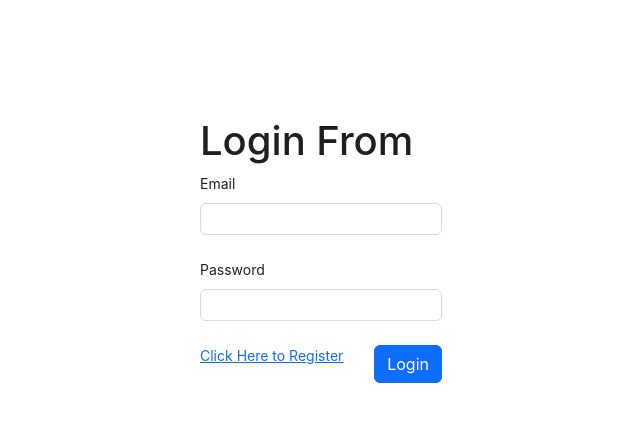
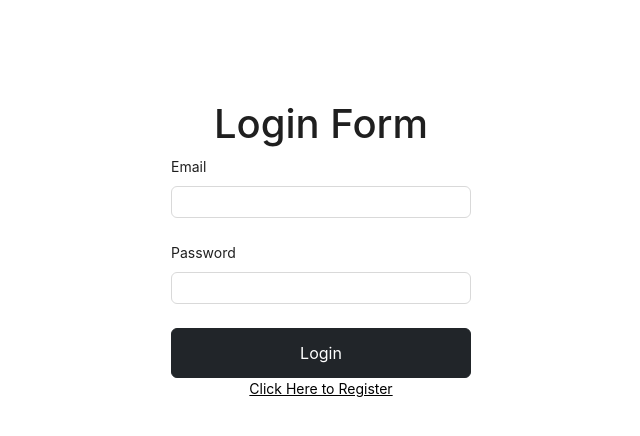
Before and after one commit to Tantalumm/MungNey, a React (Create React App) app in the folder client/: page /login in a window 1280 px wide. Shown: the top 436 px of the page, without its empty margins (319-959 px from the left). Built offline with nearby package versions, Linux system fonts and the light colour scheme.

Commit message:
Update:Login Register Color

```diff
--- a/client/src/components/layout/Footer.js
+++ b/client/src/components/layout/Footer.js
@@ -8,9 +8,11 @@ const Footer = () => {
         className="container"
         style={{ display: "flex", justifyContent: "center" }}
       >
-        <GithubOutlined style={{fontSize: '30px'}}/>
+        <a href="https://github.com/Tantalumm" style={{color:"white"}}>
+          <GithubOutlined style={{ fontSize: "30px" }} />
+        </a>
+      </div>
     </div>
-  </div>
   );
 };
 
--- a/client/src/index.css
+++ b/client/src/index.css
@@ -7,12 +7,12 @@
     height: 800px;
 }
 
-.register-page{
+.register-page {
     display: flex;
     align-items: center;
     justify-content: center;
     height: 500px;
-}
+  }
 
 .login-page{
     display: flex;
--- a/client/src/pages/Login.js
+++ b/client/src/pages/Login.js
@@ -33,22 +33,36 @@ const Login = () => {
   }, [navigate]);
 
   return (
+    <body>
       <div className="login-page">
         {loading && <Spinner />}
+        <div>
           <Form layout="vertical" onFinish={submitHandler}>
-          <h1>Login From</h1>
+            <div className="text-center">
+              <h1>Login Form</h1>
+            </div>
+
             <Form.Item label="Email" name="email">
               <Input type="email" />
             </Form.Item>
             <Form.Item label="Password" name="password">
               <Input type="password" />
             </Form.Item>
-          <div className="d-flex justify-content-between">
-            <Link to="/register">Click Here to Register</Link>
-            <button className="btn btn-primary">Login</button>
+            <div>
+              <button
+                className="btn btn-dark"
+                style={{ height: "50px", width: "300px" }}
+              >
+                Login
+              </button>
+            </div>
+            <div style={{ display: "flex", justifyContent: "center" }}>
+              <Link style={{color:"black"}} to="/register">Click Here to Register</Link>
             </div>
           </Form>
         </div>
+      </div>
+    </body>
   );
 };
 
--- a/client/src/pages/Register.js
+++ b/client/src/pages/Register.js
@@ -22,11 +22,12 @@ const Register = () => {
     }
   };
   return (
-    <>
     <div className="register-page">
       {loading && <Spinner />}
       <Form layout="vertical" onFinish={submitHandler}>
+        <div className="text-center">
           <h1>Register Form</h1>
+        </div>
         <Form.Item label="Name" name="name">
           <Input />
         </Form.Item>
@@ -36,13 +37,21 @@ const Register = () => {
         <Form.Item label="Password" name="password">
           <Input type="password" />
         </Form.Item>
-          <div className="d-flex justify-content-between">
-            <Link to="/login">Click Here to Login</Link>
-            <button className="btn btn-primary">Register</button>
+        <div>
+          <button
+            className="btn btn-dark"
+            style={{ height: "50px", width: "300px" }}
+          >
+            Register
+          </button>
+        </div>
+        <div style={{ display: "flex", justifyContent: "center" }}>
+          <Link style={{ color: "black" }} to="/Login">
+            Click Here to Login
+          </Link>
         </div>
       </Form>
     </div>
-    </>
   );
 };
 
```
Lines whose indentation alone changed are shown as unchanged.
